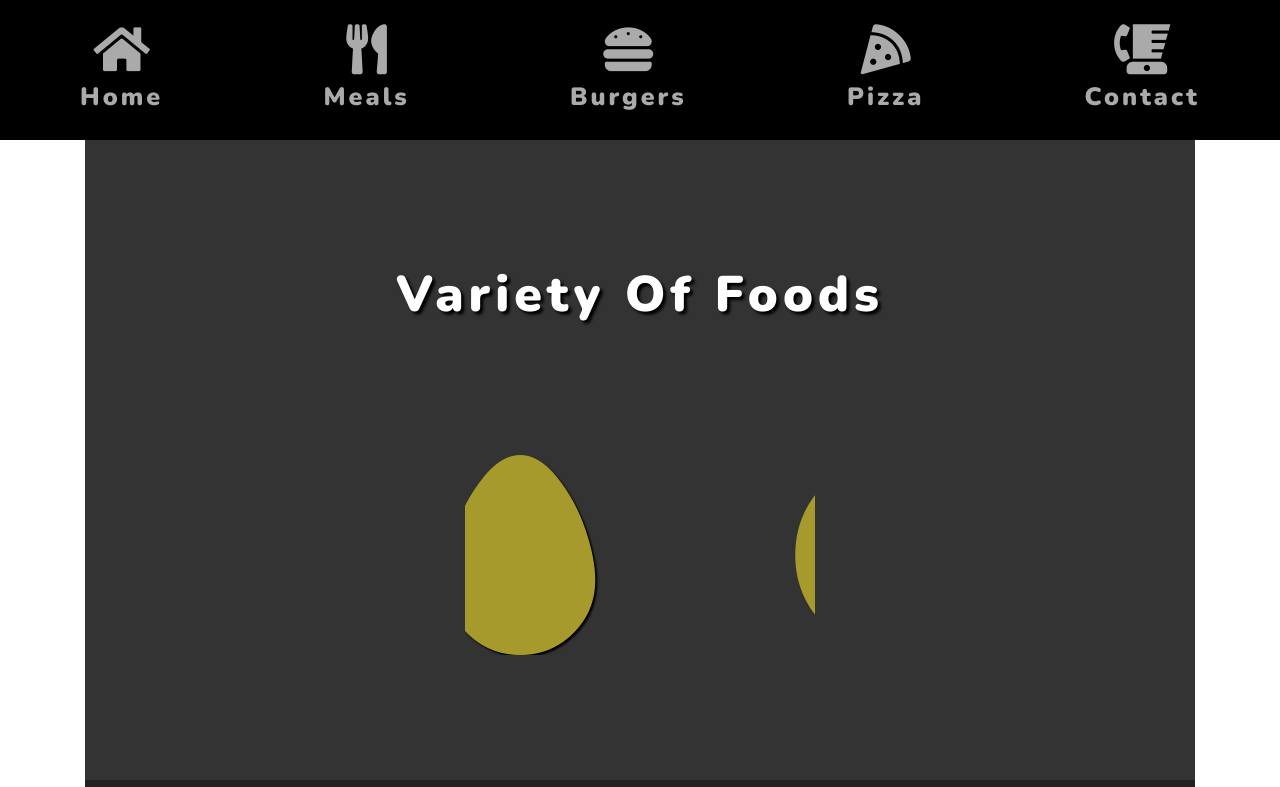
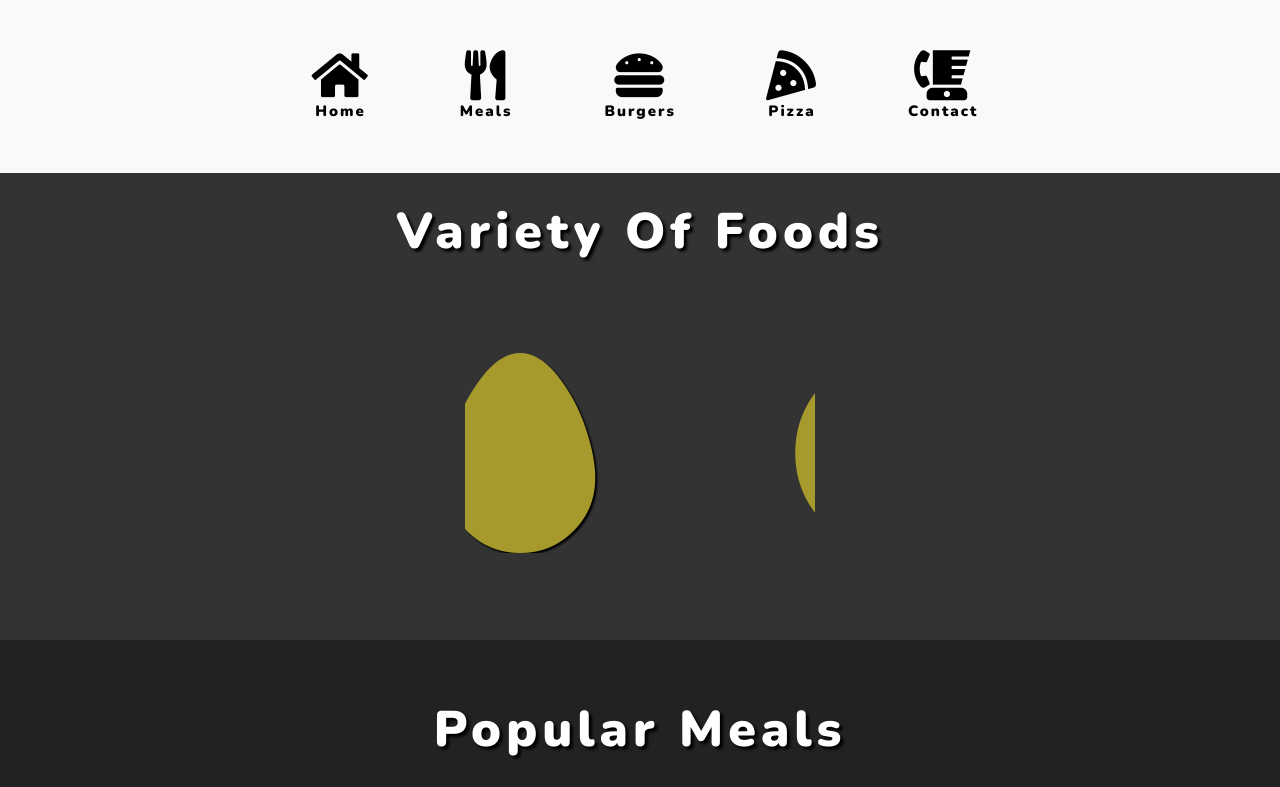
Before and after one commit to LuisCarter8791/foods, a website: page index.html in a window 1280 px wide. Shown: the top 787 px of the page. Drawn offline with nearby package versions, Linux system fonts and the light colour scheme.

Commit message:
Starting to incorporate more Bootstrap

```diff
--- a/css/style.css
+++ b/css/style.css
@@ -28,45 +28,51 @@ html {
 
 /* NAVBAR */
 
-.menu {
-    width: 100%;
-    height: 14rem;
+/* .nav {
     background-color: #000;
-    /* position: fixed; */
-    top: 0;
-    /* z-index: 100;   */
+    height: 150px;
+    margin-bottom: 200px;
+} */
+
+.navbar-nav {
     display: flex;
-    justify-content: space-around;
-    align-items: center;
+    flex-direction: row;
 
 }
 
-
-.menu-link {
-    color:  #aaa;
-    margin: 0 2rem;
+.nav-link {
+    color: #aaa;
+    margin: 40px;
     display: flex;
     flex-direction: column;
+    justify-content: center;
     align-items: center;
-    transition: color .3s;
+    transition: .5s;
+
 }
 
-.menu-link:hover {
-    color: #fff;
+.nav-item span{
+    font-size: 15px;
+    font-weight: 900;
+    letter-spacing: 2px;
+    margin-left: 2px;
+    color: black;
+
 }
 
-.menu-link i {
-    font-size: 5rem;
+i {
+    color: black;
 }
 
-.menu-link span {
-    font-size: 2.5rem;
-    font-weight: 900;
-    letter-spacing: .3rem;
-    margin-top: .5rem
+.nav-item span:hover {
+    color: gray;
+    transition: .3s;
 }
 
-
+.nav-item i:hover {
+    color: gray;
+    transition: .3s;
+}
 
 /* END OF NAVBAR */
 
@@ -80,6 +86,10 @@ html {
     flex-direction: column;
     align-items: center;
     justify-content: space-evenly
+}
+
+.section-1 h1{
+    margin-top: 115px
 }
 
 .section-heading {
@@ -137,7 +147,7 @@ img {
     transform: rotateY(20deg);
     transition: transform .5s;
     /* z-index: 1; */
-
+    /* margin-bottom: 50px; */
 
 }
 
@@ -164,8 +174,16 @@ img {
     padding: .5rem;
 }
 
+.section-2 container{
+    z-index: -1;
+}
+
 .card:hover {
     transform: rotateY(20deg) skewX(-2deg);
+}
+
+.card-btn:hover {
+    background-color: white;
 }
 
 /* END OF SECTION 2 */
@@ -365,3 +383,30 @@ img {
 }
 
 /* END OF SECTION 4 */
+
+/* MEDIA QUERIES */
+
+@media screen and (max-width: 480px) {
+    .nav-link {
+        color: #aaa;
+        margin: 5px;
+        display: flex;
+        flex-direction: column;
+        justify-content: center;
+        align-items: center;
+        transition: .5s;
+
+    }
+    .fas {
+        font-size: 25px;
+    }
+
+    .nav-item span{
+        font-size: 12px;
+        font-weight: 900;
+        letter-spacing: 2px;
+        margin-left: 5px;
+        color: black;
+
+    }
+  }
--- a/index.html
+++ b/index.html
@@ -14,37 +14,50 @@
 </head>
 <body>
 
-    <!-- NAVBAR -->
+        <nav class="navbar navbar-expand-lg navbar-light bg-light fixed-top">
+            <button class="navbar-toggler" type="button" data-toggle="collapse"data-target="#navbarTogglerDemo03" aria-controls="navbarTogglerDemo03"aria-expanded="false" aria-label="Toggle navigation">
+                <span class="navbar-toggler-icon"></span>
+            </button>
+            <a class="navbar-brand" href="#"></a>
 
-        <nav class="menu sticky-top">
-            <a href="#" class="menu-link">
-                <i class="fas fa-home"></i>
+            <div class="collapse navbar-collapse" id="navbarTogglerDemo03">
+                <ul class="navbar-nav mx-auto">
+                    <li class="nav-item">
+                        <a class="nav-link" href="#">
+                            <i class="fas fa-home fa-5x"></i>
                             <span>Home</span>
                         </a>
-            <a href="#" class="menu-link">
-                <i class="fas fa-utensils"></i>
+                    </li>
+                    <li class="nav-item">
+                        <a class="nav-link" href="#">
+                            <i class="fas fa-utensils fa-5x"></i>
                             <span>Meals</span>
                         </a>
-
-            <a href="#" class="menu-link">
-                <i class="fas fa-hamburger"></i>
+                    </li>
+                    <li class="nav-item">
+                        <a class="nav-link" href="#">
+                            <i class="fas fa-hamburger fa-5x"></i>
                             <span>Burgers</span>
                         </a>
-
-            <a href="#" class="menu-link">
-                <i class="fas fa-pizza-slice"></i>
+                    </li>
+                    <li class="nav-item">
+                        <a class="nav-link" href="#">
+                            <i class="fas fa-pizza-slice fa-5x"></i>
                             <span>Pizza</span>
                         </a>
-
-            <a href="#" class="menu-link">
-                 <i class="fas fa-blender-phone"></i>
+                    </li>
+                    <li class="nav-item">
+                        <a class="nav-link" href="#">
+                            <i class="fas fa-blender-phone fa-5x"></i>
                             <span>Contact</span>
                         </a>
+                    </li>
+                </ul>
+            </div>
         </nav>
 
+    <!-- END OF NAVBAR -->
 
-    <!-- END OF NAVBAR -->
-    <div class="container">
         <!-- SECTION 1 -->
 
         <section class="section-1">
@@ -94,7 +107,9 @@
 
         <section class="section-2">
             <h1 class="section-heading">popular meals</h1>
-            <div class="cards-container">
+            <div class="container">
+
+            <div class="cards-container mb-5">
                     <div class="card-deck">
                         <div class="card  d-flex">
                             <img class="card-img-top" src="images/card-img-1.png" alt="Card image cap">
@@ -118,6 +133,7 @@
                                 <h5 class="card-title">Shrimp</h5>
                                 <div>
                                     <button class="btn btn-lg card-btn">Order Now</button>
+                                </div>
                             </div>
                         </div>
                     </div>
@@ -190,15 +206,7 @@
             </p>
         </section>
 
-
-
-
-
         <!-- END OF SECTION 4 -->
-
-    </div>
-
-
 
 
 
```
Lines whose indentation alone changed are shown as unchanged.
